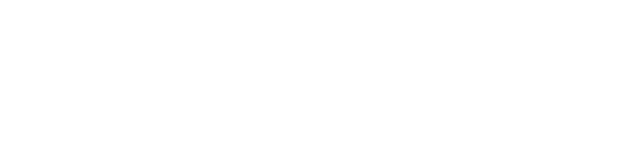
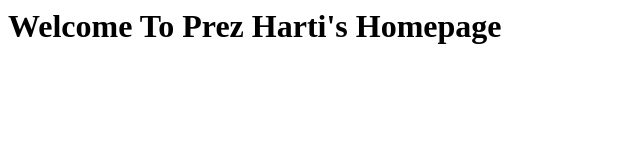
Before and after one commit to Professor64/PrezHarti.github.io, a plain HTML site: page index.html in a window 1280 px wide. Shown: the whole page, without its empty margins (0-640 px from the left). Drawn offline with Linux system fonts and the light colour scheme.

Commit message:
Update index.html

```diff
--- a/index.html
+++ b/index.html
@@ -5,6 +5,6 @@
 
   </head>
   <body>
-
+    <h1> Welcome To Prez Harti's Homepage</h1>
   </body>
   </html>
```
